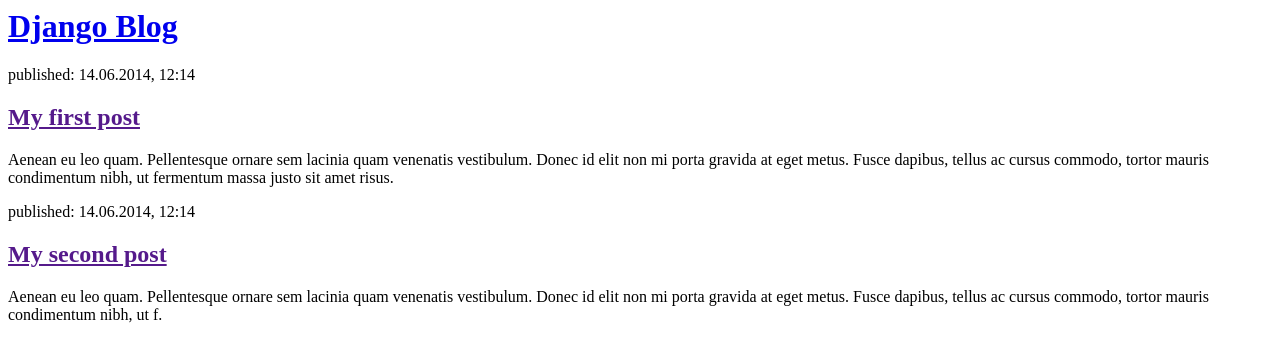
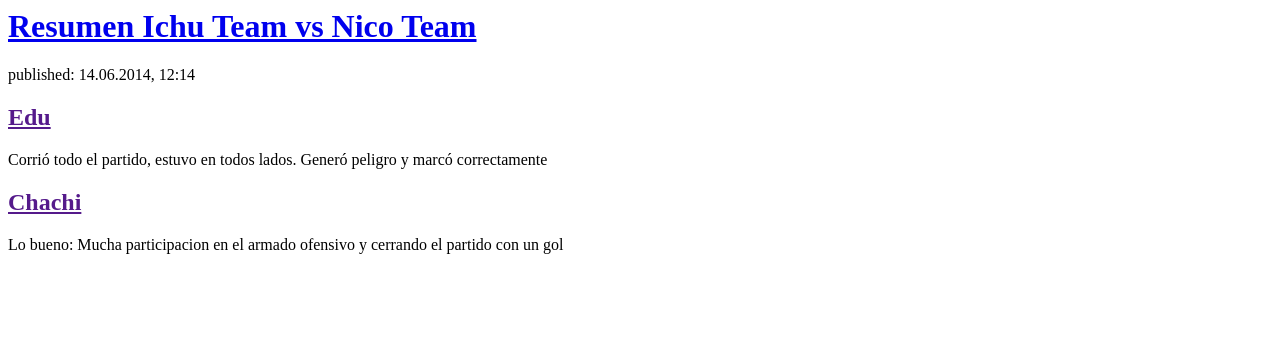
Before and after one commit to andres-sana-test/my-first-blog, a Django app: page / in a window 1280 px wide. Shown: the top 362 px of the page. Run offline with Django 3.2, Linux system fonts and the light colour scheme.

Commit message:
Puntajes

```diff
--- a/project/blog/templates/blog/post_list.html
+++ b/project/blog/templates/blog/post_list.html
@@ -4,19 +4,18 @@
     </head>
     <body>
         <div>
-            <h1><a href="/">Django Blog</a></h1>
+            <h1><a href="/">Resumen Ichu Team vs Nico Team</a></h1>
         </div>
 
         <div>
             <p>published: 14.06.2014, 12:14</p>
-            <h2><a href="">My first post</a></h2>
-            <p>Aenean eu leo quam. Pellentesque ornare sem lacinia quam venenatis vestibulum. Donec id elit non mi porta gravida at eget metus. Fusce dapibus, tellus ac cursus commodo, tortor mauris condimentum nibh, ut fermentum massa justo sit amet risus.</p>
+            <h2><a href="">Edu</a></h2>
+            <p>Corrió todo el partido, estuvo en todos lados. Generó peligro y marcó correctamente</p>
         </div>
 
         <div>
-            <p>published: 14.06.2014, 12:14</p>
-            <h2><a href="">My second post</a></h2>
-            <p>Aenean eu leo quam. Pellentesque ornare sem lacinia quam venenatis vestibulum. Donec id elit non mi porta gravida at eget metus. Fusce dapibus, tellus ac cursus commodo, tortor mauris condimentum nibh, ut f.</p>
+            <h2><a href="">Chachi</a></h2>
+            <p>Lo bueno: Mucha participacion en el armado ofensivo y cerrando el partido con un gol</p>
         </div>
     </body>
 </html>
```
